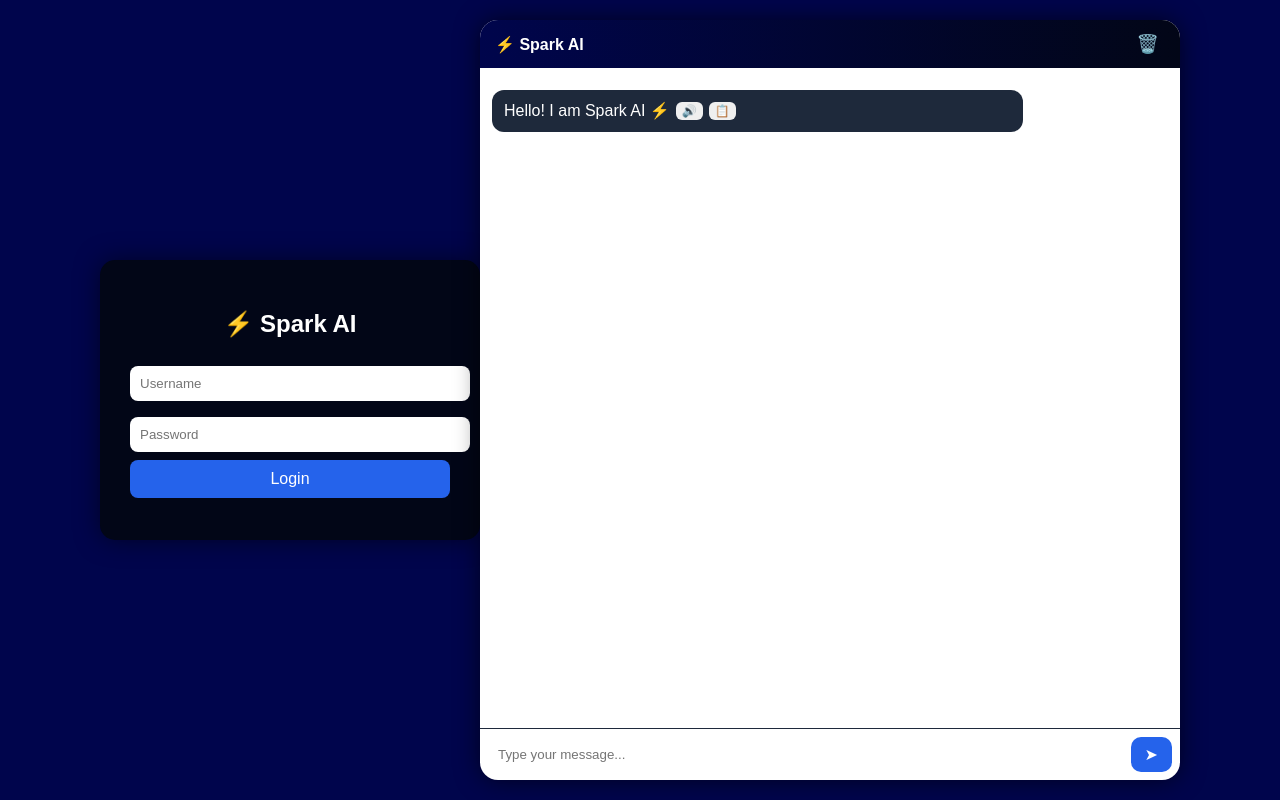
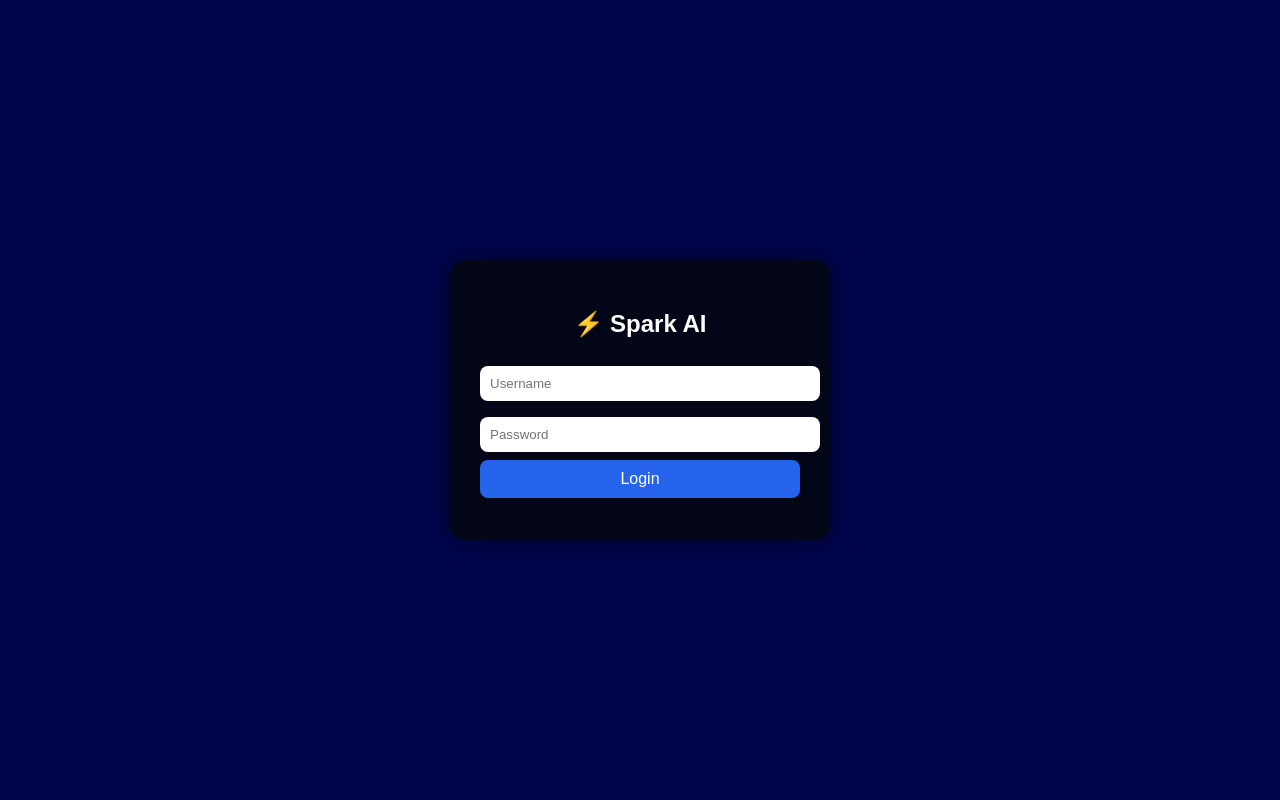
Before and after one commit to vamsha09-lang/SPARK-AI, a website: page public/index.html in a window 1280 px wide. Drawn offline with Linux system fonts and the light colour scheme.

Commit message:
Update index.html

```diff
--- a/public/index.html
+++ b/public/index.html
@@ -71,15 +71,14 @@ body{
 /* ================= APP ================= */
 
 #app{
-  display:none;
+  display:none;           /* hidden by default */
   width:95%;
   max-width:700px;
   height:95vh;
   background:var(--text);
   border-radius:18px;
   overflow:hidden;
-  display:flex;
-  flex-direction:column;
+  flex-direction:column;  /* flex ONLY when shown */
   box-shadow:0 0 25px rgba(0,0,0,.6);
 }
 
@@ -212,6 +211,7 @@ loginBtn.onclick=()=>{
   if(user.value===USER && pass.value===PASS){
     login.style.display="none";
     app.style.display="flex";
+    input.focus();
     load();
   }else{
     error.innerText="❌ Wrong Login";
```
